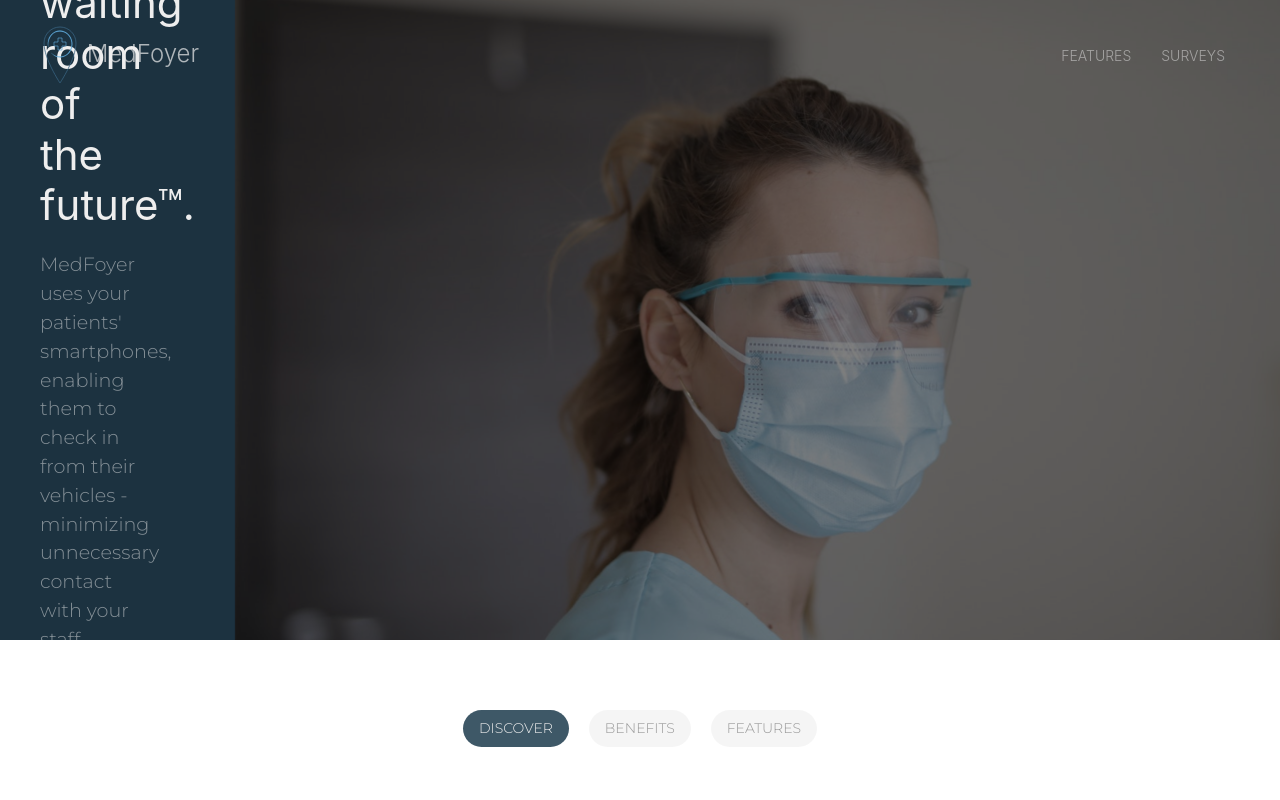
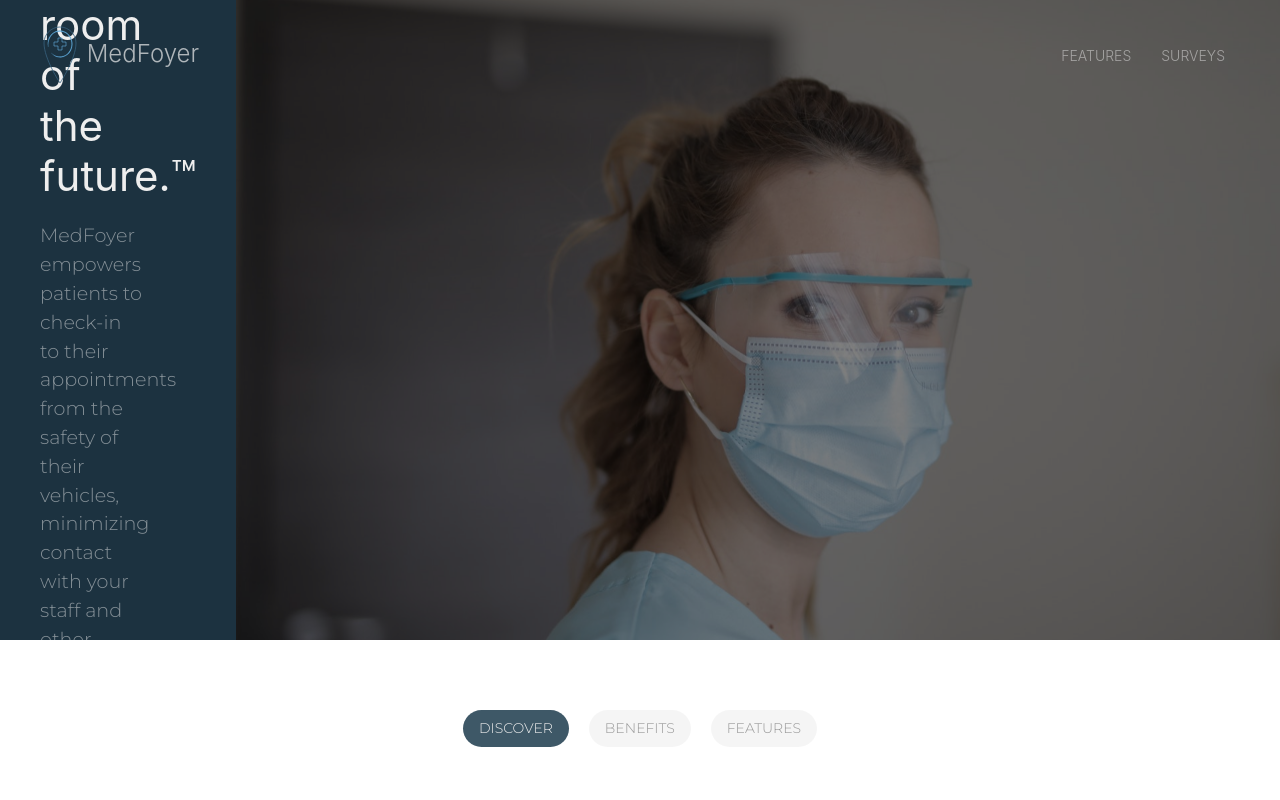
Before and after one commit to 0c370t/MedFoyer-FrontEnd, a Svelte app: page / in a window 1280 px wide. Shown: the top 800 px of the page. Built offline with nearby package versions, Linux system fonts and the light colour scheme.

Commit message:
Minor Verbiage Tweaks

```diff
--- a/src/pages/PublicPages/TempLanding.svelte
+++ b/src/pages/PublicPages/TempLanding.svelte
@@ -39,10 +39,8 @@
              data-uk-parallax="y: 0,50; easing:0; opacity:0.2">
             <div class="uk-width-2-3@s"
                  data-uk-scrollspy="cls: uk-animation-slide-right-medium; target: > *; delay: 150">
-                <h1 class="uk-margin-remove-top">The waiting room of the future™.</h1>
-                <p class="subtitle-text">MedFoyer uses your patients' smartphones, enabling them to check
-                                         in from their vehicles - minimizing unnecessary contact with your
-                                         staff.</p>
+                <h1 class="uk-margin-remove-top">The waiting room of the future.™</h1>
+                <p class="subtitle-text">MedFoyer empowers patients to check-in to their appointments from the safety of their vehicles, minimizing contact with your staff and other patients.</p>
                 <a href="#content" data-uk-scroll="duration:500" title="Learn More"
                    class="uk-button uk-button-primary uk-border-pill" data-uk-scrollspy-class="uk-animation-fade">LEARN
                                                                                                                   MORE </a>
```
